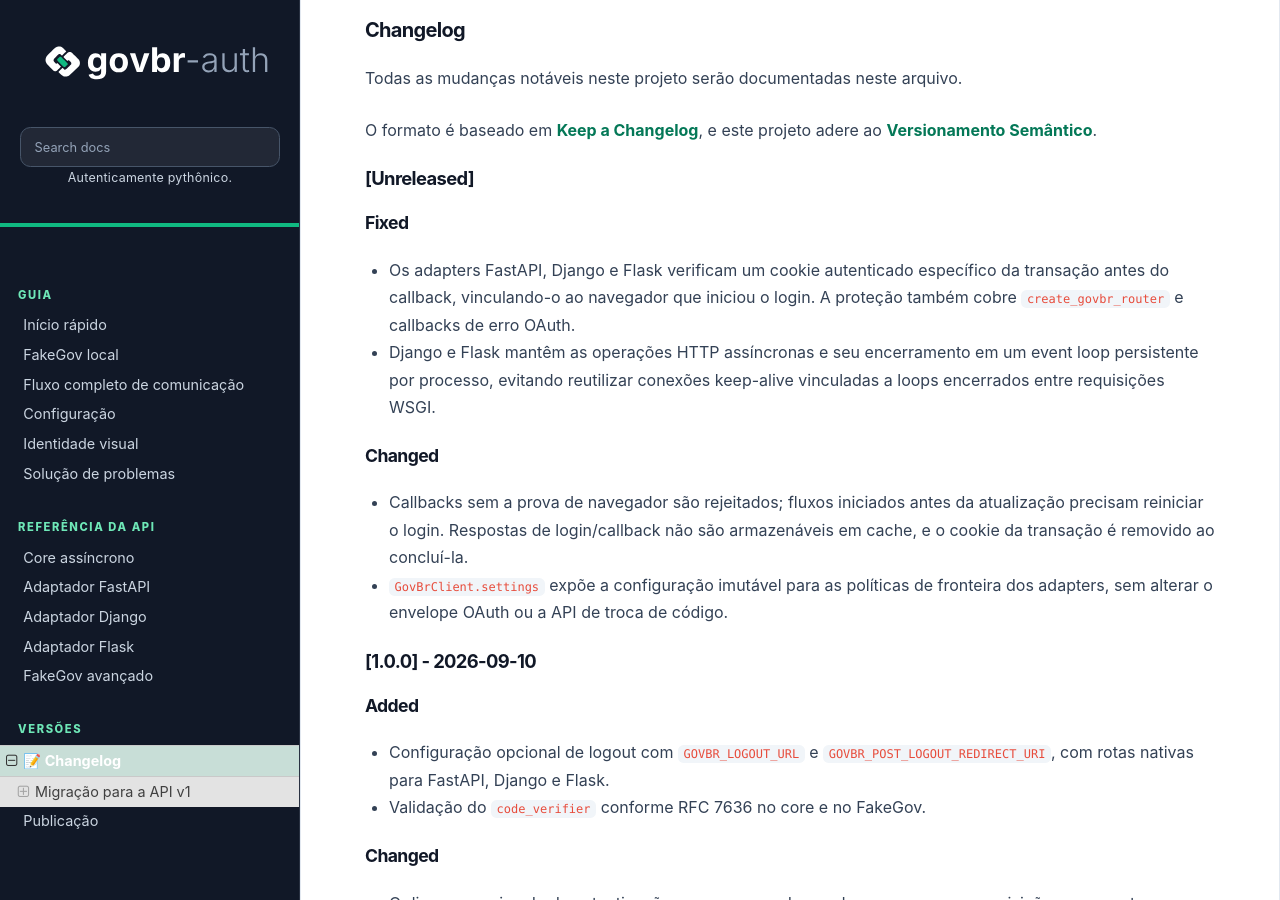
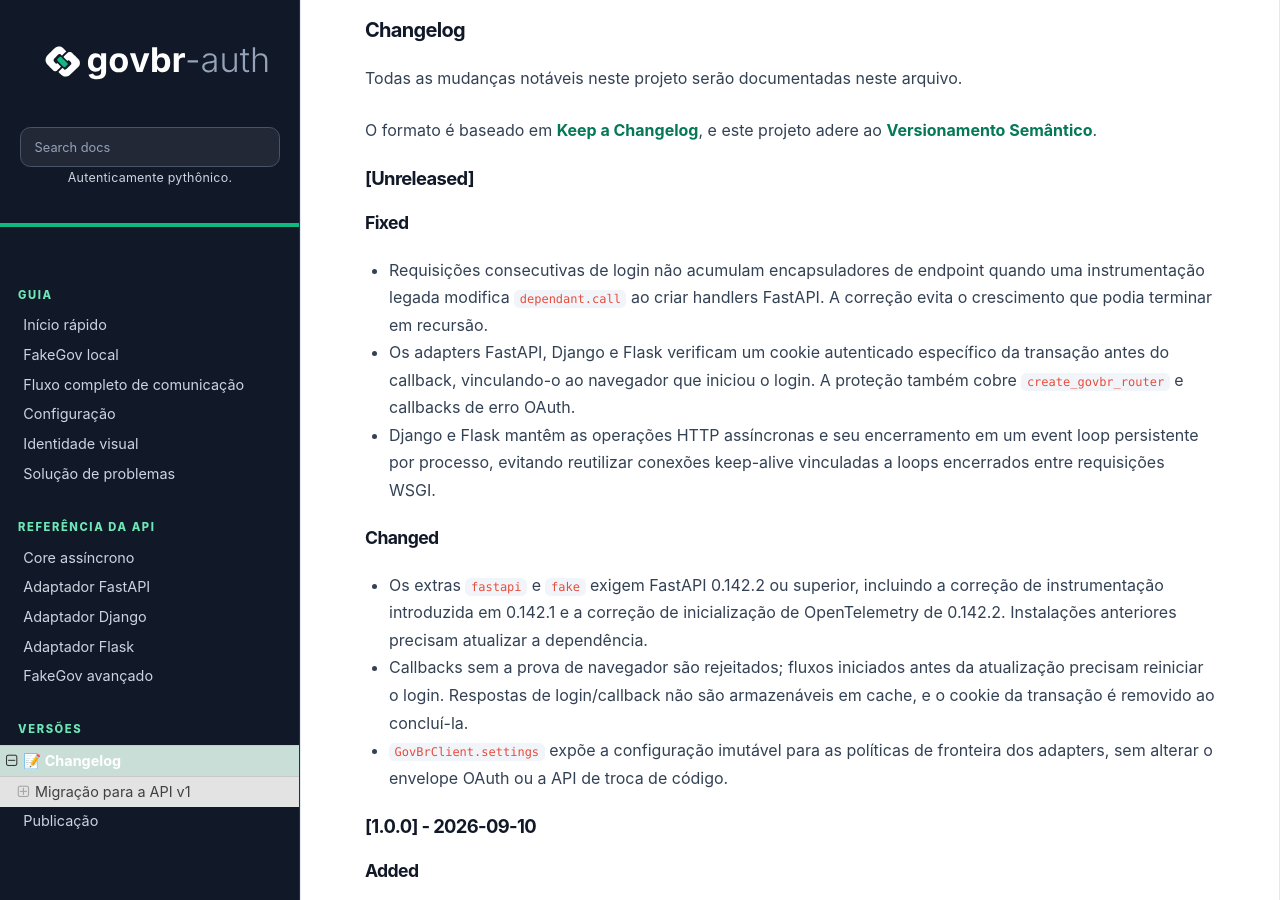
Before and after one commit to cereja-project/govbr_auth, a Sphinx documentation site: the page built from docs/CHANGELOG.rst, in a window 1280 px wide and 900 px high, scrolled down 606 px. Built offline with Sphinx 7.4.7 and the Read the Docs theme 3.1.0, drawn with Linux system fonts in a browser that asks for light colours; some web fonts are replaced.

Commit message:
fix(deps): alinhar FastAPI e proteger instrumentação de rotas

```diff
--- a/CHANGELOG.md
+++ b/CHANGELOG.md
@@ -8,6 +8,9 @@
 ## [Unreleased]
 
 ### Fixed
+- Requisições consecutivas de login não acumulam encapsuladores de endpoint
+  quando uma instrumentação legada modifica `dependant.call` ao criar handlers
+  FastAPI. A correção evita o crescimento que podia terminar em recursão.
 - Os adapters FastAPI, Django e Flask verificam um cookie autenticado específico
   da transação antes do callback, vinculando-o ao navegador que iniciou o login.
   A proteção também cobre `create_govbr_router` e callbacks de erro OAuth.
@@ -16,6 +19,9 @@
   vinculadas a loops encerrados entre requisições WSGI.
 
 ### Changed
+- Os extras `fastapi` e `fake` exigem FastAPI 0.142.2 ou superior, incluindo
+  a correção de instrumentação introduzida em 0.142.1 e a correção de inicialização
+  de OpenTelemetry de 0.142.2. Instalações anteriores precisam atualizar a dependência.
 - Callbacks sem a prova de navegador são rejeitados; fluxos iniciados antes da
   atualização precisam reiniciar o login. Respostas de login/callback não são
   armazenáveis em cache, e o cookie da transação é removido ao concluí-la.
--- a/docs/guide/configuration.rst
+++ b/docs/guide/configuration.rst
@@ -1,5 +1,9 @@
 Configuração
 ============
+
+Os extras ``fastapi`` e ``fake`` exigem FastAPI >=0.142.2 para preservar logins
+consecutivos com instrumentação legada de endpoints, sem acumular encapsuladores
+a cada requisição. Atualize a dependência ao adotar esta versão do pacote.
 
 Seleção do provedor
 -------------------
--- a/pyproject.toml
+++ b/pyproject.toml
@@ -34,11 +34,11 @@
 ]
 
 [project.optional-dependencies]
-fastapi = ["fastapi>=0.141.1,<1", "python-multipart>=0.0.32,<1"]
+fastapi = ["fastapi>=0.142.2,<1", "python-multipart>=0.0.32,<1"]
 django = ["Django>=5.2.17,<7", "asgiref>=3.12.1,<4"]
 flask = ["Flask>=3.1.3,<4", "asgiref>=3.12.1,<4"]
 
-fake = ["fastapi>=0.141.1,<1", "python-multipart>=0.0.32,<1", "uvicorn>=0.52.4,<1"]
+fake = ["fastapi>=0.142.2,<1", "python-multipart>=0.0.32,<1", "uvicorn>=0.52.4,<1"]
 
 dev = ["uvicorn", "pytest", "pytest-asyncio", "pytest-mock", "black", "build", "setuptools>=84.0.0", "wheel", "flake8", "pytest-cov", "PyYAML"]
 
```
Also changed, not shown: README.md (+4 -0 lines), 2 other files.
